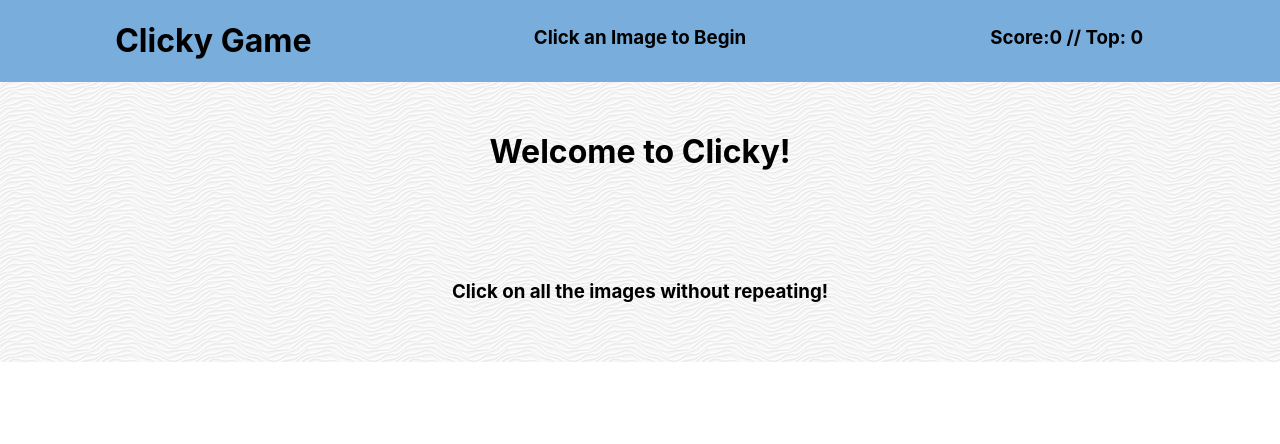
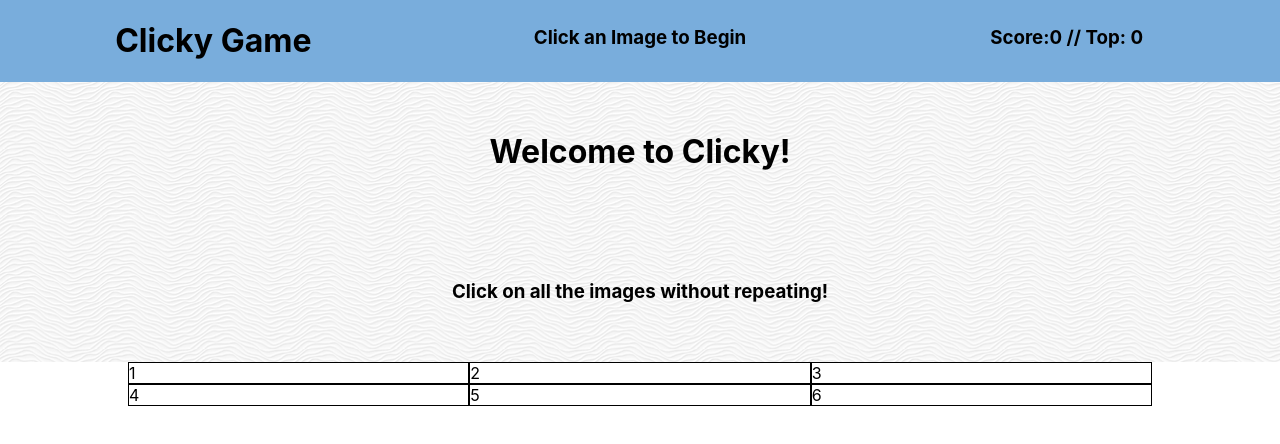
Before and after one commit to mblydenburgh/clicky, a React (Create React App) app: page / in a window 1280 px wide. Shown: the top 444 px of the page. Built offline with nearby package versions, Linux system fonts and the light colour scheme.

Commit message:
simple grid of cards

```diff
--- a/src/App.js
+++ b/src/App.js
@@ -2,11 +2,15 @@ import React, { Component } from 'react';
 import Styled from 'styled-components';
 import Nav from './components/Nav/Nav';
 import Hero from './components/Hero/Hero';
+import CardsWrapper from './components/CardsWrapper/CardsWrapper'
 
 class App extends Component {
   state = {
     score: 0,
     topScore: 0,
+    cards:[
+        {alt:"1"},{alt:"2"},{alt:"3"},{alt:"4"},{alt:"5"},{alt:"6"},
+      ]
   }
 
   render() {
@@ -14,6 +18,7 @@ class App extends Component {
       <AppDiv>
         <Nav score={this.state.score} topScore={this.state.topScore} />
         <Hero />
+        <CardsWrapper cards={this.state.cards} />
       </AppDiv>
     );
   }
--- /dev/null
+++ b/src/components/CardsWrapper/Card/Card.js
@@ -0,0 +1,16 @@
+import React from 'react';
+import Styled from 'styled-components';
+
+const Card = ({alt}) => {
+  return (
+      <CardDiv>
+        {alt}
+      </CardDiv>
+      )
+};
+
+export default Card;
+
+const CardDiv = Styled.div`
+    border: 1px solid black;
+`
--- a/src/components/CardsWrapper/CardsWrapper.js
+++ b/src/components/CardsWrapper/CardsWrapper.js
@@ -0,0 +1,20 @@
+import React from 'react';
+import Styled from 'styled-components'
+import Card from './Card/Card'
+
+const CardsWrapper = ({cards}) => {
+    return (
+        <WrapperDiv>
+            {cards.map(card => <Card alt={card.alt} />)}
+        </WrapperDiv>
+        );
+};
+
+export default CardsWrapper;
+
+const WrapperDiv = Styled.div`
+    display: grid;
+    grid-template-columns: repeat(3,1fr);
+    max-width: 80%;
+    margin: 0 auto;
+`;
```
